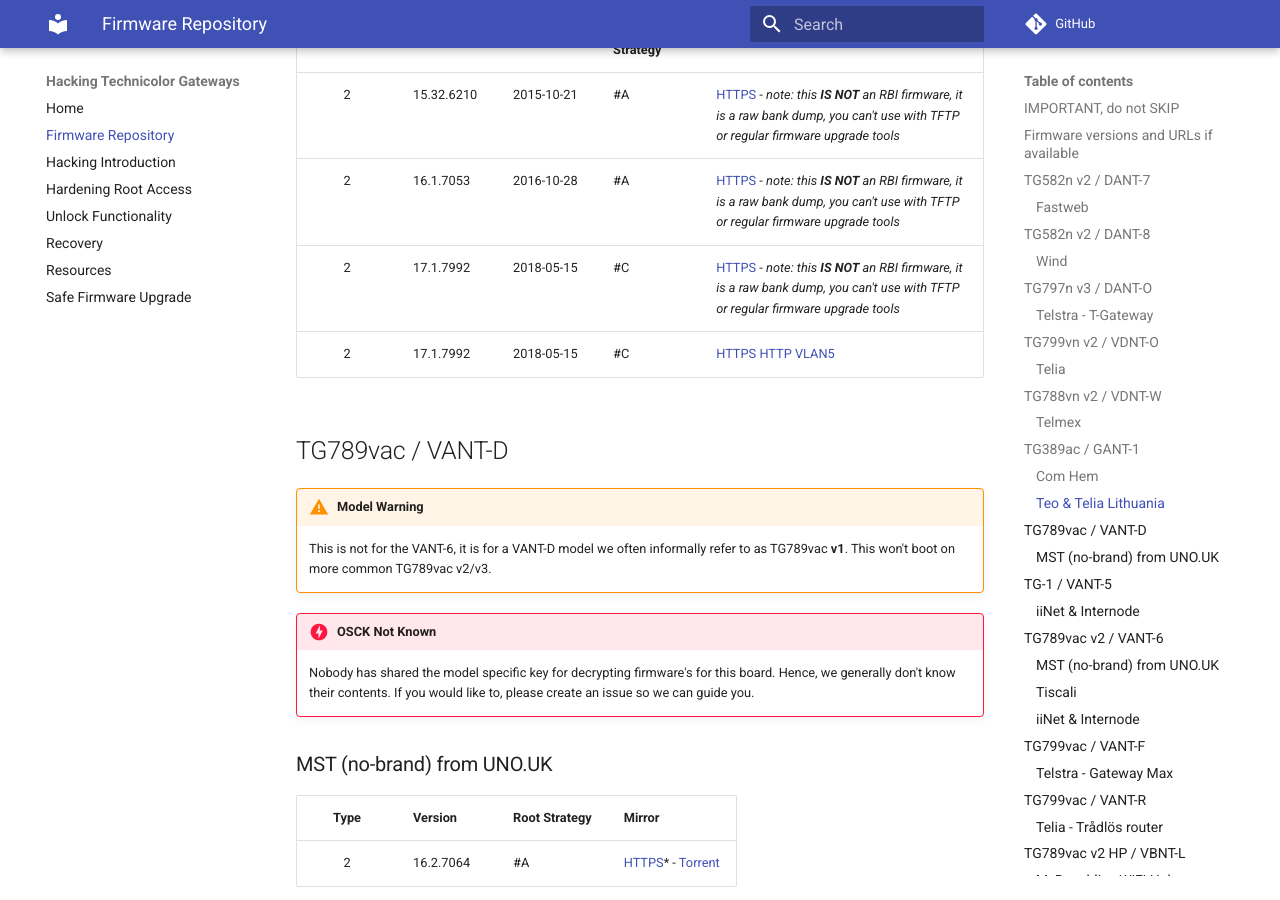
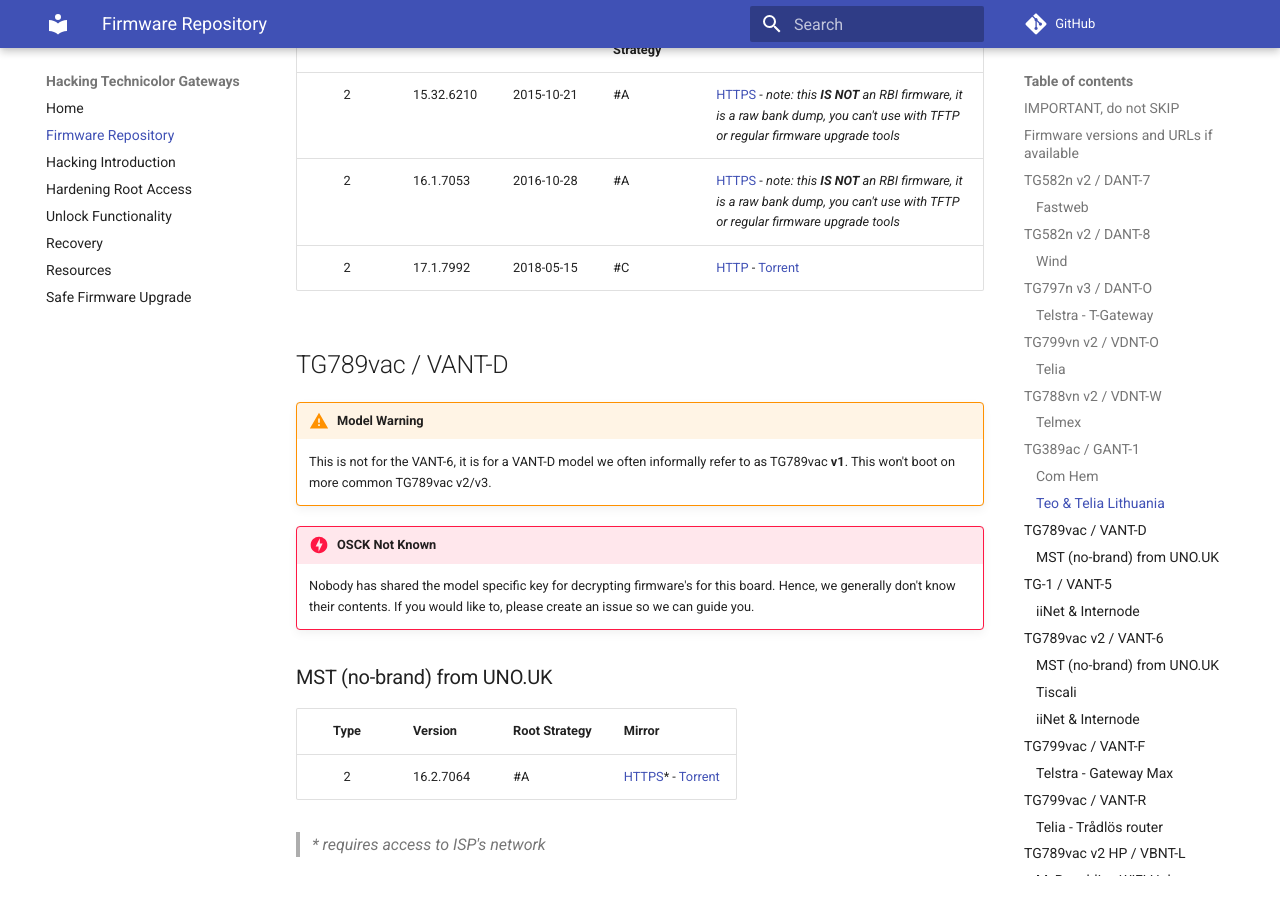
Before and after one commit to hack-technicolor/hack-technicolor, an MkDocs documentation site: the page built from docs/Repository.md, in a window 1280 px wide and 900 px high, scrolled down 3296 px. Built offline with MkDocs 1.6.1 and Material for MkDocs 9.7.7, drawn with Linux system fonts in a browser that asks for light colours; comment, search, counter and statistics services are not loaded.

Commit message:
Update Repository.md

```diff
--- a/docs/Repository.md
+++ b/docs/Repository.md
@@ -95,8 +95,7 @@
 |:------:|:-------------------|:-----------|:--------------|:-------|
 | 2      | 15.32.6210         | 2015-10-21 | #A            | [HTTPS](https://github.com/kevdagoat/hack-technicolor/raw/master/firmware/telia-gant-1_15.32.6210-1081007-bank_dump.xz) - *note: this **IS NOT** an RBI firmware, it is a raw bank dump, you can't use with TFTP or regular firmware upgrade tools*   |
 | 2      | 16.1.7053          | 2016-10-28 | #A            | [HTTPS](https://github.com/kevdagoat/hack-technicolor/raw/master/firmware/telia-gant-1_16.1.7053-1941003-bank_dump.xz) - *note: this **IS NOT** an RBI firmware, it is a raw bank dump, you can't use with TFTP or regular firmware upgrade tools*   |
-| 2      | 17.1.7992          | 2018-05-15 | #C            | [HTTPS](https://github.com/kevdagoat/hack-technicolor/raw/master/firmware/telia-gant-1_17.1.7992-0001012-bank_dump.xz) - *note: this **IS NOT** an RBI firmware, it is a raw bank dump, you can't use with TFTP or regular firmware upgrade tools*   |
-| 2      | 17.1.7992          | 2018-05-15 | #C            | [HTTPS](https://github.com/kevdagoat/hack-technicolor/raw/master/firmware/telia_gant-1_17.1.7992-0001012-20180515151413.rbi.xz) [HTTP VLAN5](http://10.0.98.250/TG389ac_gant-1_17.1.7992-0001012-20180515151413_PROD.rbi) |
+| 2      | 17.1.7992          | 2018-05-15 | #C            | [HTTP](http://10.0.98.250/TG389ac_gant-1_17.1.7992-0001012-20180515151413_PROD.rbi) - [Torrent](https://github.com/kevdagoat/hack-technicolor/blob/master/torrents/gant-1/TG389ac_gant-1_17.1.7992-0001012-20180515151413_PROD.rbi.torrent?raw=true) |
 
 ## TG789vac / VANT-D
 
```
